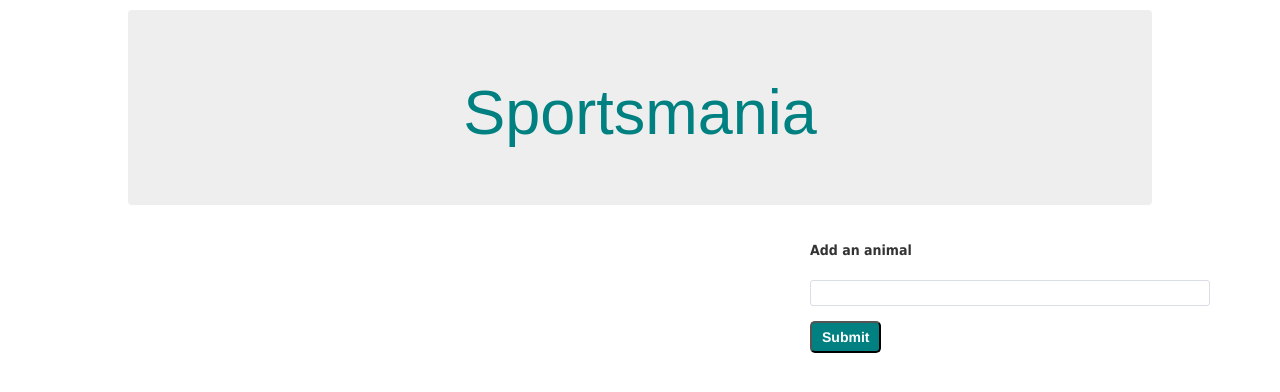
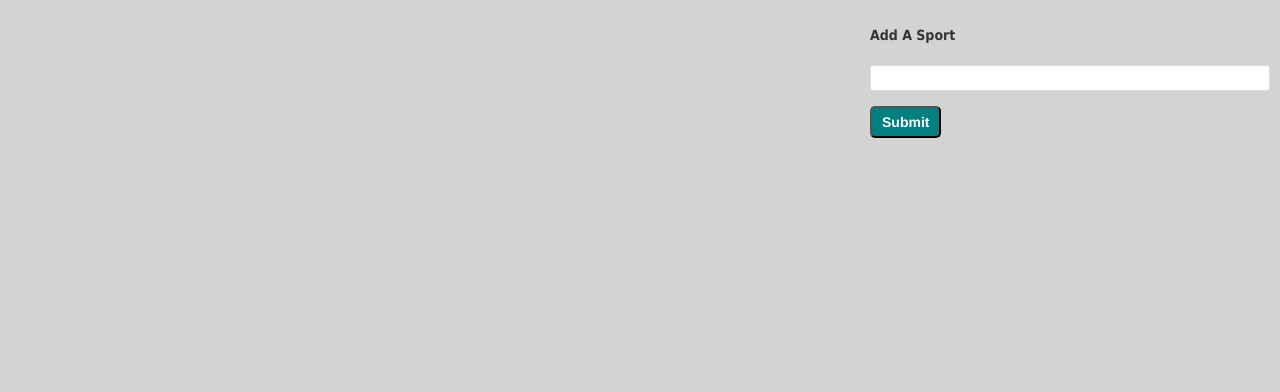
Before and after one commit to Cgobern/GiphyAPI, a PHP site: page / in a window 1280 px wide. Shown: the top 392 px of the page. Run offline with PHP 8.4, Linux system fonts and the light colour scheme.

Commit message:
last commit

```diff
--- a/assets/css/style.css
+++ b/assets/css/style.css
@@ -1,22 +1,17 @@
 body {font-weight: bold;
-	  background-color: }
+	  background-color: #D3D3D3;}
 
 #sportsButtons {float: left;
-				/*width: 600px;*/
 				width: 60%;
 				margin-top: 25px;}
-
-.addSportButtons {border-radius: 5px;
-				   border: 12px double #FFF;}
 
 label {font-weight: bold;
 	   font-family: tahoma;}
 
 #submissionForm {float: right;
-				 margin-top: 25px;}
+				 margin-top: 25px;
+				 padding-right: 10px;}
 
-#sportPics {clear: both;
-}
 
 button, input[type=submit] {background-color: #008080;
 							color: #FFF;
@@ -32,31 +27,13 @@ input[type=text] {width: 400px;
 				  font-weight: normal;
 				  font-family: Arial;}
 
-.soprtsDiv {display: inline-block;
-			margin: 20px 10px 20px 20px;
-			clear: both;}
 
-.rating {margin-bottom: 20px;}
+.rating {margin-bottom: 5px;}
 
-.jumbotron {text-align: center;
-			width: 80%;
-			margin: 10px auto;
-			border-radius: 4px;
-			color: #008080;
-			font-family: 'Josefin Sans', sans-serif;}
 
 .jumbotron p {color: #000;}
 
-.addSportPics {border: 3px solid #008080;
-				margin: 100px auto;
-				border-radius: 3px;
-				background-color: #008080;
-				color: #FFF;
-				width: 85%;
-				/*clear: both*/
-				float: left;
-				position: relative;
-				left: 10%;}
 
 img {width: 200px;
-	 height: 200px}
+	 height: 200px;
+	 margin-bottom: 10px;}
--- a/index.html
+++ b/index.html
@@ -12,27 +12,23 @@
 	<title>Giphy API</title>
 </head>
 <body>
-<!-- heading div -->
-	<div class = "jumbotron">
-		<h1>Sportsmania</h1>
-	</div>
-	<div class = "container">
+		<!-- div for sports buttons -->
 		<div id = "sportsButtons">
 		</div>
-
+		<!--div for user to pick a sport -->
 		<div id="submissionForm">
 
-			<p><label for="getSport" id="formLbl">Add an animal</label></p>
+			<p><label for="getSport" id="formLbl">Add A Sport</label></p>
 			<p><input type="text" id="getSport"></p>
 			<p><input type="submit" id="submit"></p>
 		</div>
 
-		<!-- div for images and buttons -->
+		<!-- div for images  -->
 
 		<div id="sportPics">
 		</div>
 
-	</div>
+
 
 </body>
 <!--Jquery 2.2.4-->
```
